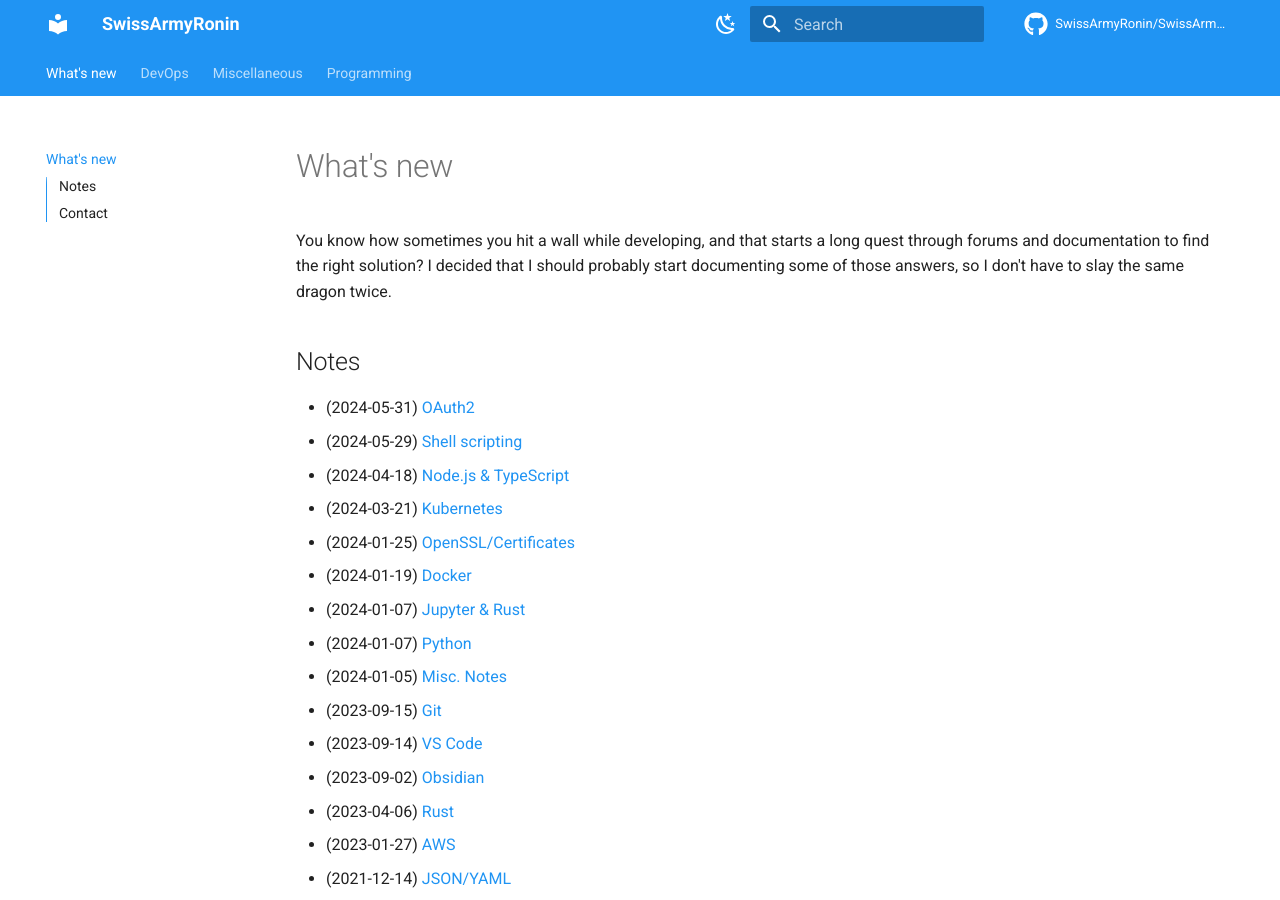
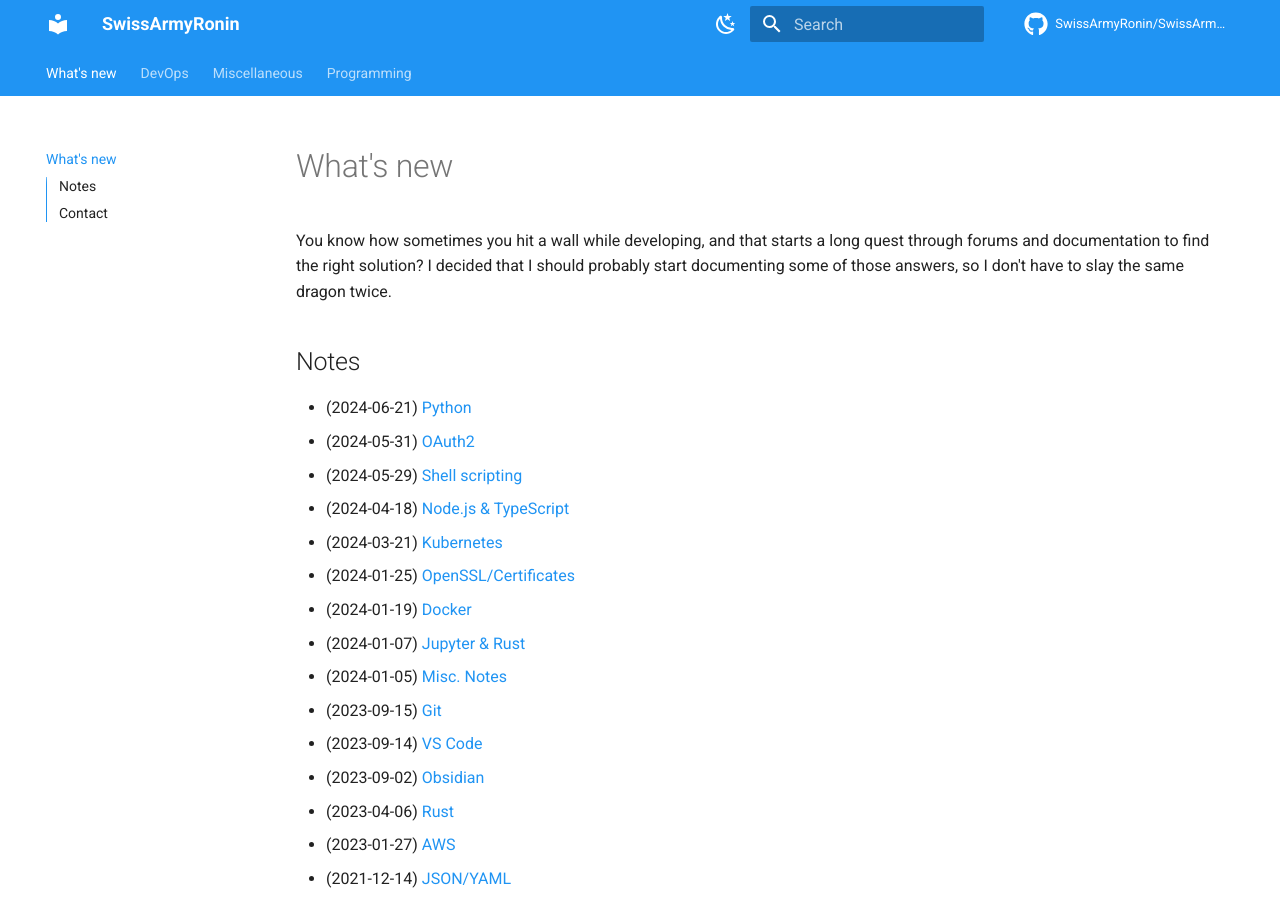
Before and after one commit to SwissArmyRonin/SwissArmyRonin.github.io, an MkDocs documentation site: the page built from docs/index.md, in a window 1280 px wide and 900 px high. Built offline with MkDocs 1.6.1 and Material for MkDocs 9.7.7, drawn with Linux system fonts in a browser that asks for light colours; comment, search, counter and statistics services are not loaded.

Commit message:
Update index.md

```diff
--- a/docs/index.md
+++ b/docs/index.md
@@ -4,6 +4,7 @@
 
 ## Notes
 
+- (2024-06-21) [Python](./Programming/Python.md)
 - (2024-05-31) [OAuth2](./Miscellaneous/OAuth2.md)
 - (2024-05-29) [Shell scripting](./DevOps/BashScripting.md)
 - (2024-04-18) [Node.js & TypeScript](./Programming/Node.md)
@@ -11,7 +12,6 @@
 - (2024-01-25) [OpenSSL/Certificates](./Miscellaneous/Certificates.md)
 - (2024-01-19) [Docker](./DevOps/Docker.md)
 - (2024-01-07) [Jupyter & Rust](./Programming/JupyterRust.md)
-- (2024-01-07) [Python](./Programming/Python.md)
 - (2024-01-05) [Misc. Notes](./Miscellaneous/MiscNotes.md)
 - (2023-09-15) [Git](./Miscellaneous/Git.md)
 - (2023-09-14) [VS Code](./Miscellaneous/VS%20Code.md)
```
